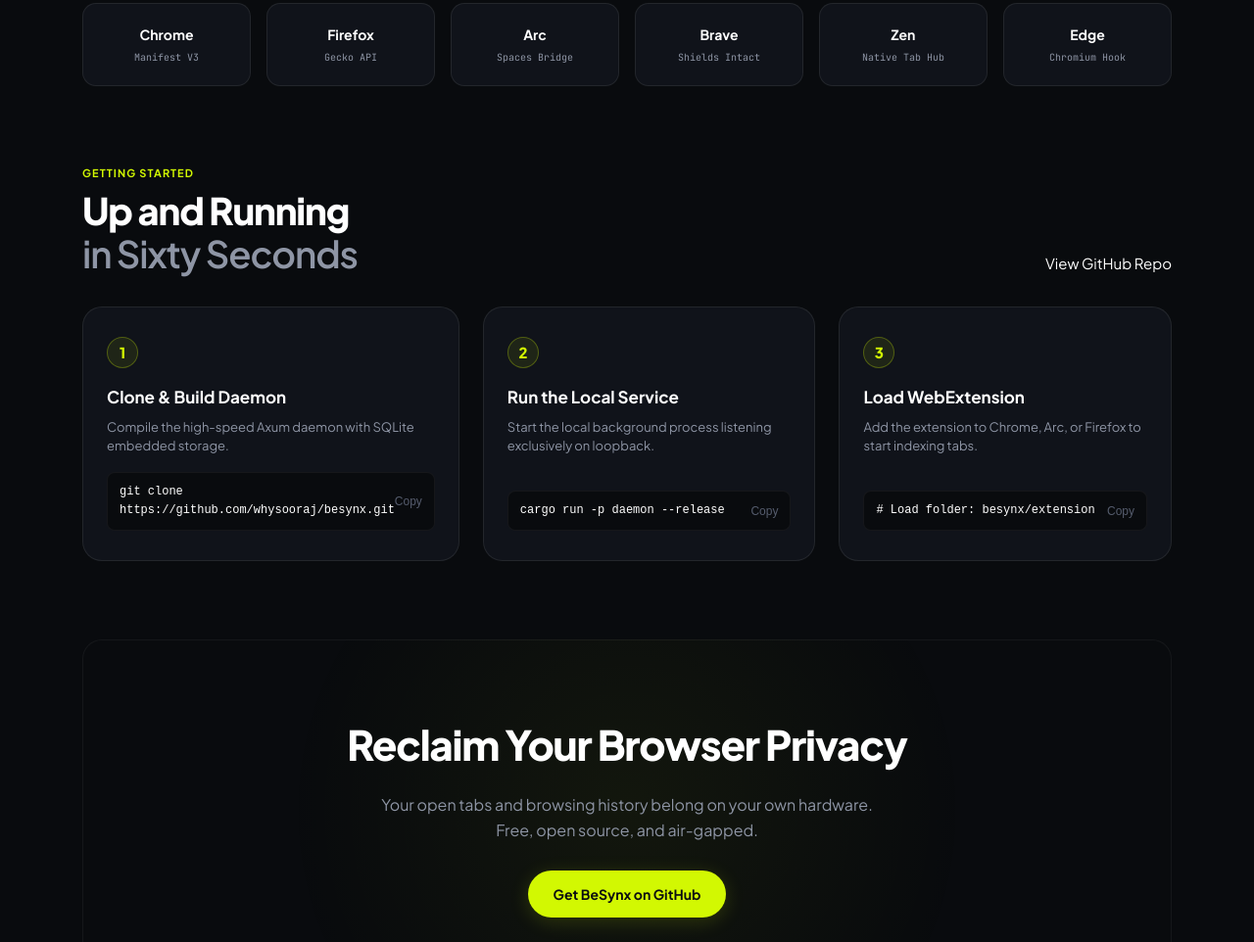
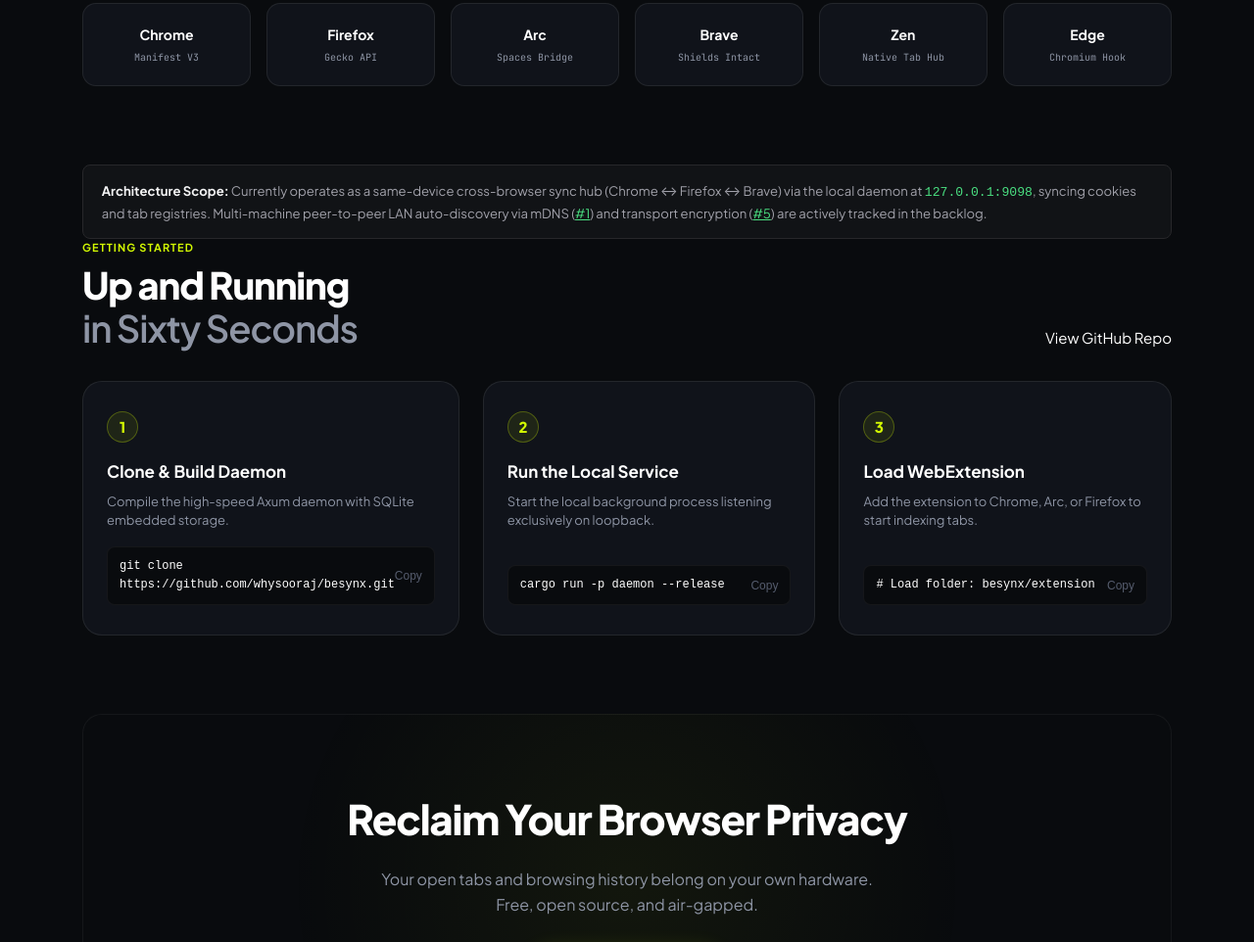
Before and after one commit to whysooraj/besynx, a browser extension: page site/index.html in a window 1280 px wide. Shown: the part 2056-3018 px from the top of the page at 98% size. Drawn offline with Linux system fonts and the light colour scheme.

Commit message:
docs: document current single-device scope and multi-device p2p roadmap

```diff
--- a/site/index.html
+++ b/site/index.html
@@ -1044,6 +1044,10 @@
         <div class="browser-api">Chromium Hook</div>
       </div>
     </div>
+
+    <div style="margin-top: 1.5rem; padding: 1rem 1.25rem; background: rgba(255,255,255,0.03); border: 1px solid #27272a; border-radius: 8px; font-size: 0.875rem; color: #a1a1aa; line-height: 1.6;">
+      <strong style="color: #f4f4f5;">Architecture Scope:</strong> Currently operates as a same-device cross-browser sync hub (Chrome &harr; Firefox &harr; Brave) via the local daemon at <code style="color: #4ade80; font-family: monospace;">127.0.0.1:9098</code>, syncing cookies and tab registries. Multi-machine peer-to-peer LAN auto-discovery via mDNS (<a href="https://github.com/whysooraj/besynx/issues/1" target="_blank" rel="noopener" style="color: #4ade80; text-decoration: underline;">#1</a>) and transport encryption (<a href="https://github.com/whysooraj/besynx/issues/5" target="_blank" rel="noopener" style="color: #4ade80; text-decoration: underline;">#5</a>) are actively tracked in the backlog.
+    </div>
   </section>
 
   <!-- 3-Step Quickstart (Clean Setup, No Fake Pricing) -->
```
Also changed, not shown: README.md.
